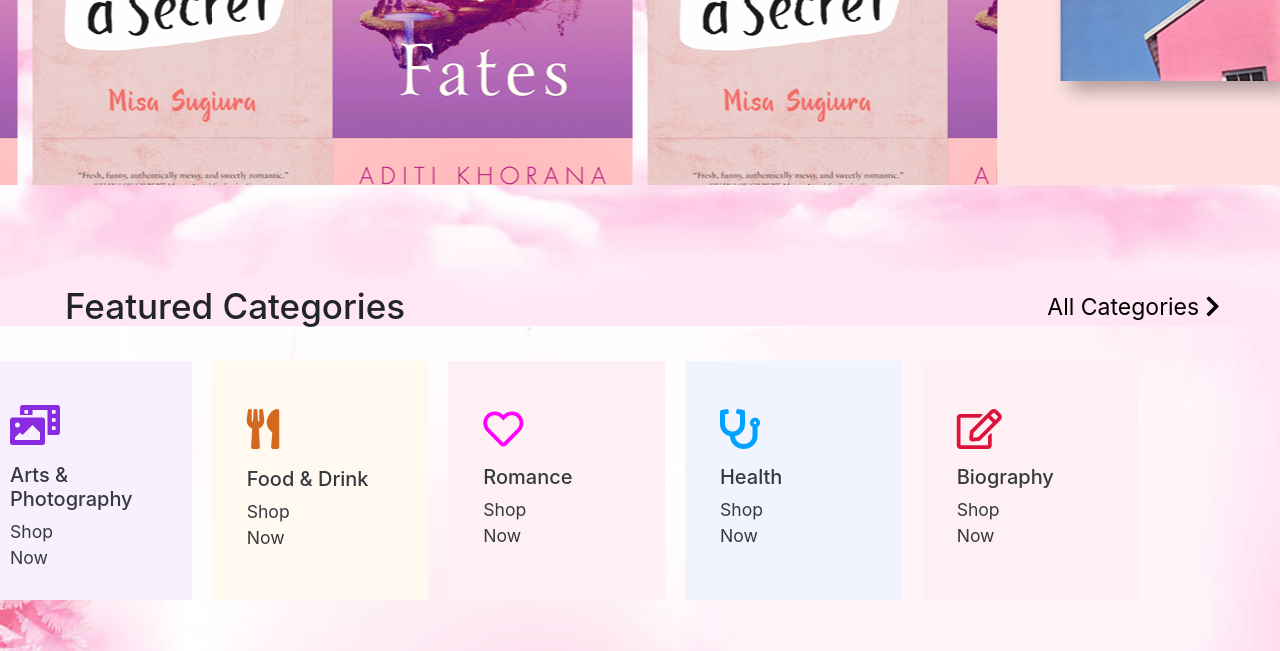
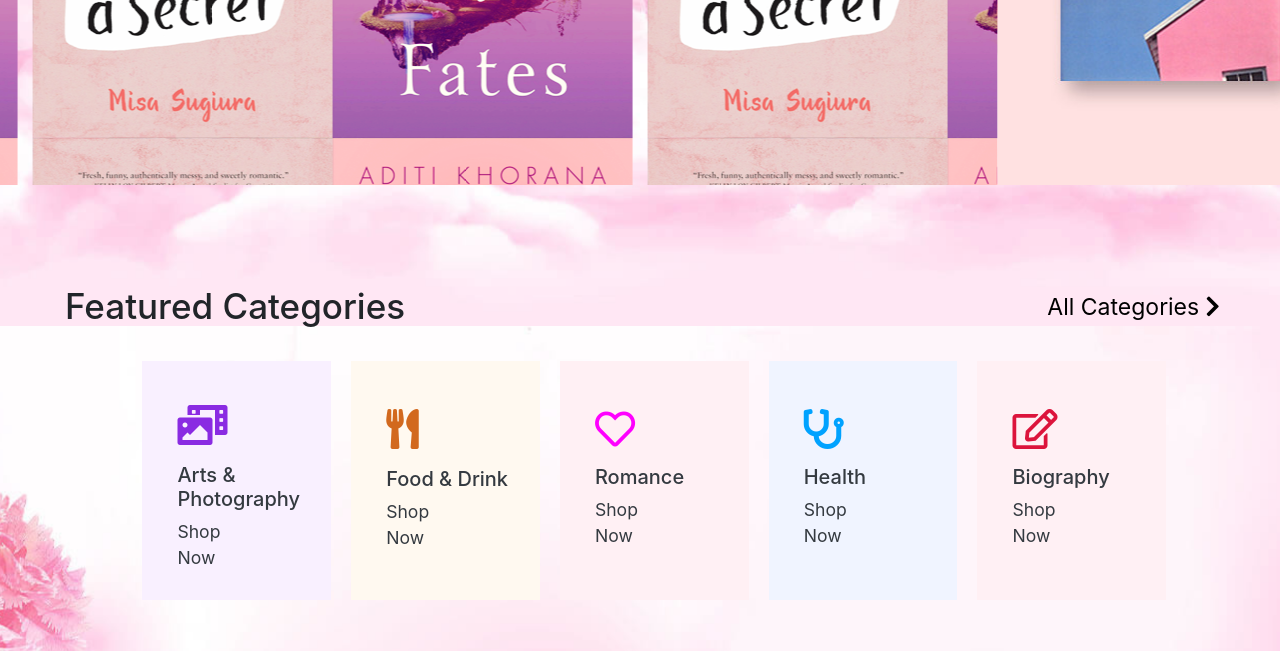
Before and after one commit to honghanh2702/doan1, a plain HTML site: page index.html in a window 1280 px wide. Shown: the part 474-1125 px from the top of the page. Drawn offline with nearby package versions, Linux system fonts and the light colour scheme.

Commit message:
last one update

```diff
--- a/index.html
+++ b/index.html
@@ -312,7 +312,7 @@
         </div>
     </div>
     <div class="active-a1">
-        <ul class="list-unstyled my-0 row row-cols-1 row-cols-md-2 row-cols-lg-3 row-cols-xl-3 row-cols-wd-5">
+        <ul class="list-unstyled my-0 row row-cols-1 row-cols-md-2 row-cols-lg-3 row-cols-xl-3 row-cols-wd-5" style="margin-left: 12%;">
             <div style="margin: 0;padding: 0;margin: auto;" class="row">
                 <div class="col-md-1-2">
 
```
Also changed, not shown: 1 other file.
